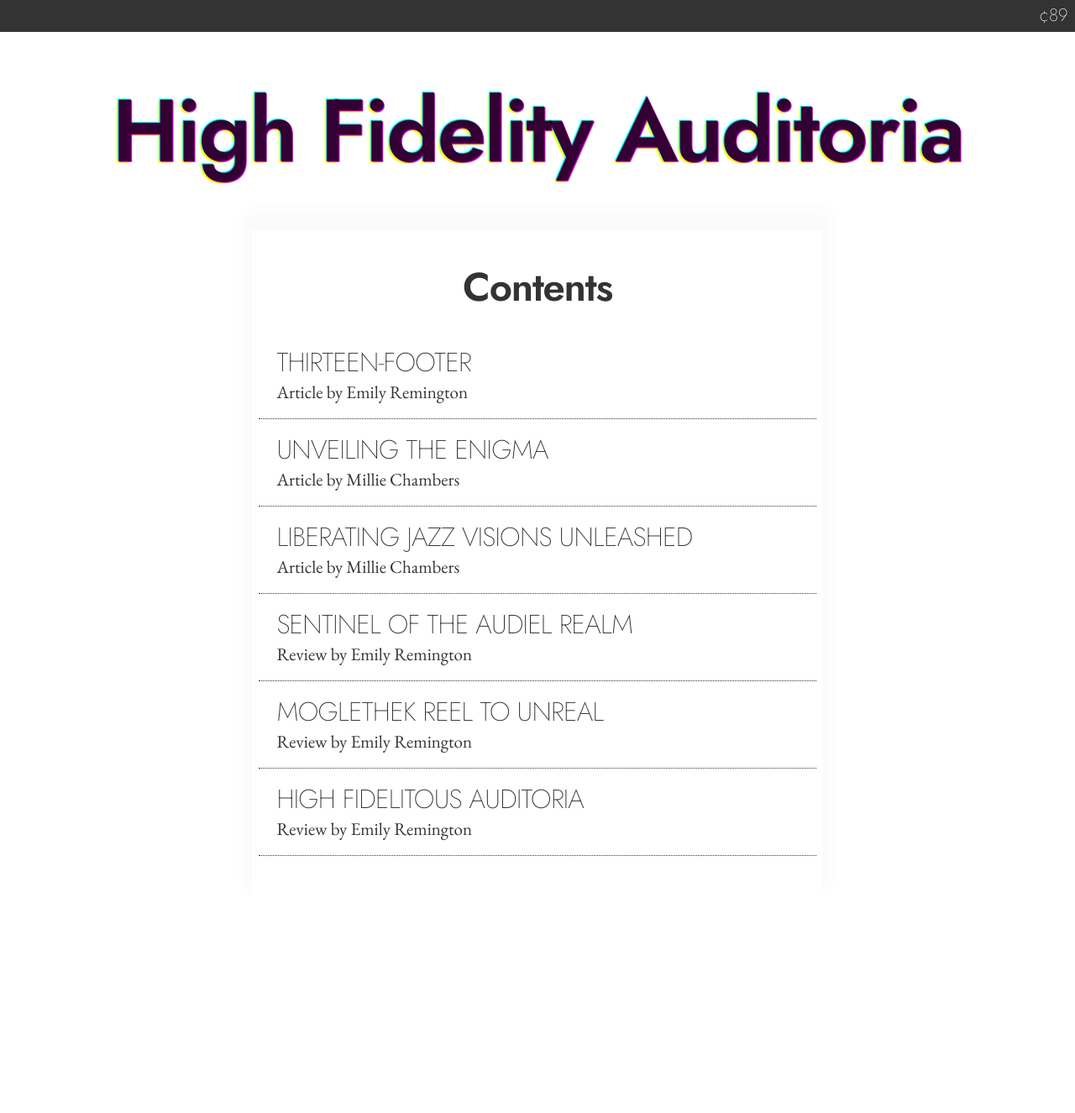
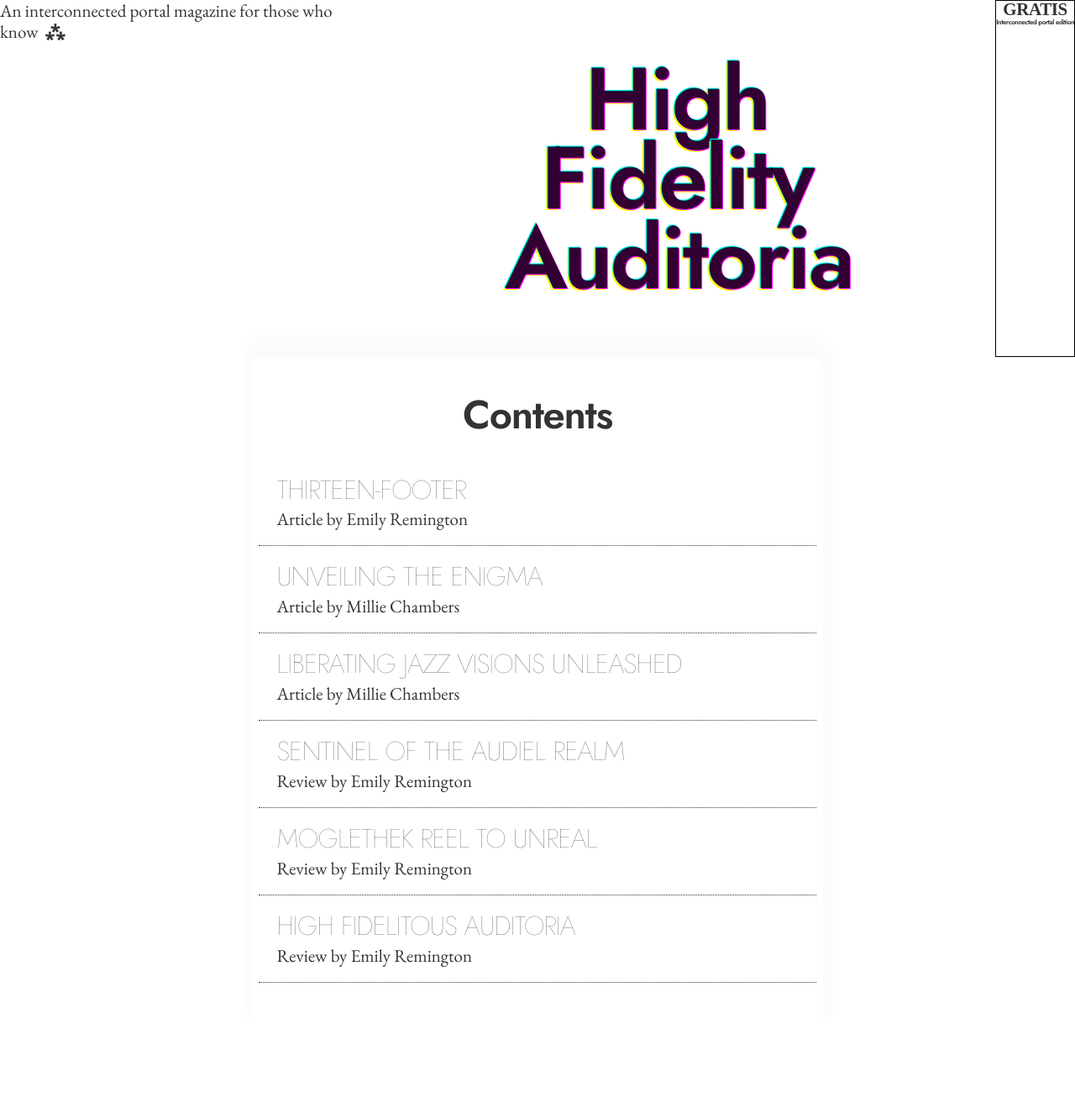
Before and after one commit to fergd/highfidelityauditoria, a Jekyll site: the page built from index.markdown, in a window 1280 px wide. Shown: the whole page at 84% size. Built offline with Jekyll 4.4.1, drawn with Linux system fonts in a browser that asks for light colours; some web fonts are replaced; before the commit the page ends 1174 px from its top, so only the background shows below that.

Commit message:
adding CNAME

```diff
--- /dev/null
+++ b/CNAME
@@ -0,0 +1 @@
+highfidelityauditoria.com
--- a/_includes/head.html
+++ b/_includes/head.html
@@ -6,8 +6,8 @@
 	<meta name="color-scheme" content="dark light">
 	<title>{{ site.title }}</title>
 	<link rel="stylesheet" href="{{ site.css-dir | prepend: site.baseurl }}main.css?v={{site.data.changelog-data[0].num}}" media="(min-width: 320px)">
-<link rel="preconnect" href="https://fonts.googleapis.com">
+ <link rel="preconnect" href="https://fonts.googleapis.com">
 <link rel="preconnect" href="https://fonts.gstatic.com" crossorigin>
-<link href="https://fonts.googleapis.com/css2?family=EB+Garamond:ital,wght@0,400;0,700;1,400&family=Jost:wght@200;600&display=swap" rel="stylesheet">
+<link href="https://fonts.googleapis.com/css2?family=Alice&family=EB+Garamond:ital,wght@0,400;0,700;1,400&family=Jost:wght@100;600&display=swap" rel="stylesheet">
 	<link rel="icon" type="image/png" href="{{ site.baseurl }}favicon.png?v={{site.data.changelog-data[0].num}}">
 </head>
--- a/_includes/header.html
+++ b/_includes/header.html
@@ -2,7 +2,15 @@
 {% if page.layout == "article" %}
 <h1 class="site-title"><a href="{{site.baseurl}}">HFA</a></h1>
 {% else %}
-<span>&cent;89</span>
+<div>
+<p>An interconnected portal magazine for those who know</p>
+</div>
+<div>
 <h1 class="display">{{site.title}}</h1>
+</div>
+<div class="cost">
+	<h4>GRATIS<h4>
+	<span>Interconnected portal edition</span>
+</div>
 {% endif %}
 </header>
--- a/assets/css/main.css
+++ b/assets/css/main.css
@@ -54,6 +54,7 @@ ul{
 :root{
     --base-font-size: 15px;
     --heading-font: 'Jost', sans-serif;
+    --one-off: 'Alice';
     --body-font: 'EB Garamond', serif;
     --ms-2:                 0.4rem;
     --ms-1:                 0.6rem;
@@ -167,17 +168,24 @@ Customs
 header.page-header{
     position: sticky;
     top: 0;
+    display: flex;
+    justify-content: space-between;
     z-index: -1;
     padding: 0;
 }
-.page-header span{
-    background: var(--black);
-    color: var(--background-color);
-    text-align: right;
-    display: block;
-    padding: var(--ms-2);
-    margin-bottom: var(--ms0);
+header.page-header div{
+    max-width: 33.33%;
+}
+.page-header div.cost{
+    border: 1px solid black;
+    text-align: center;
+}
+.page-header div.cost h4{
+    font-family: var(--one-off);
+}
+.page-header div.cost span{
     font-family: var(--heading-font);
+    font-size: 8px;
 }
 h1.display{
     text-align: center;
@@ -205,6 +213,7 @@ article.index-list{
     padding: var(--ms2) var(--ms-2);
     background: var(--semi-trans-container);
     box-shadow: 0px -15px 15px 10px rgba(0,0,0,0.02);
+    border-radius: var(--ms-1) var(--ms-1) 0 0;
 }
 .card{
     background: var(--background-color);
--- a/index.markdown
+++ b/index.markdown
@@ -6,7 +6,7 @@ layout: home
 	{% for post in site.posts %}
 	<a href="{{post.url}}">
 		<section class="card">
-				<h3>{{post.title}}</h3>
+			<h3>{{post.title}}</h3>
 		<span class="article-type">{{post.type}}</span> by <span>{{post.author}}</span>
 		</section>
 	</a>
```
Also changed, not shown: assets/images/transport-1.jpg (added), assets/images/transport-2.jpg (added), assets/images/transport-3.jpg (added).
